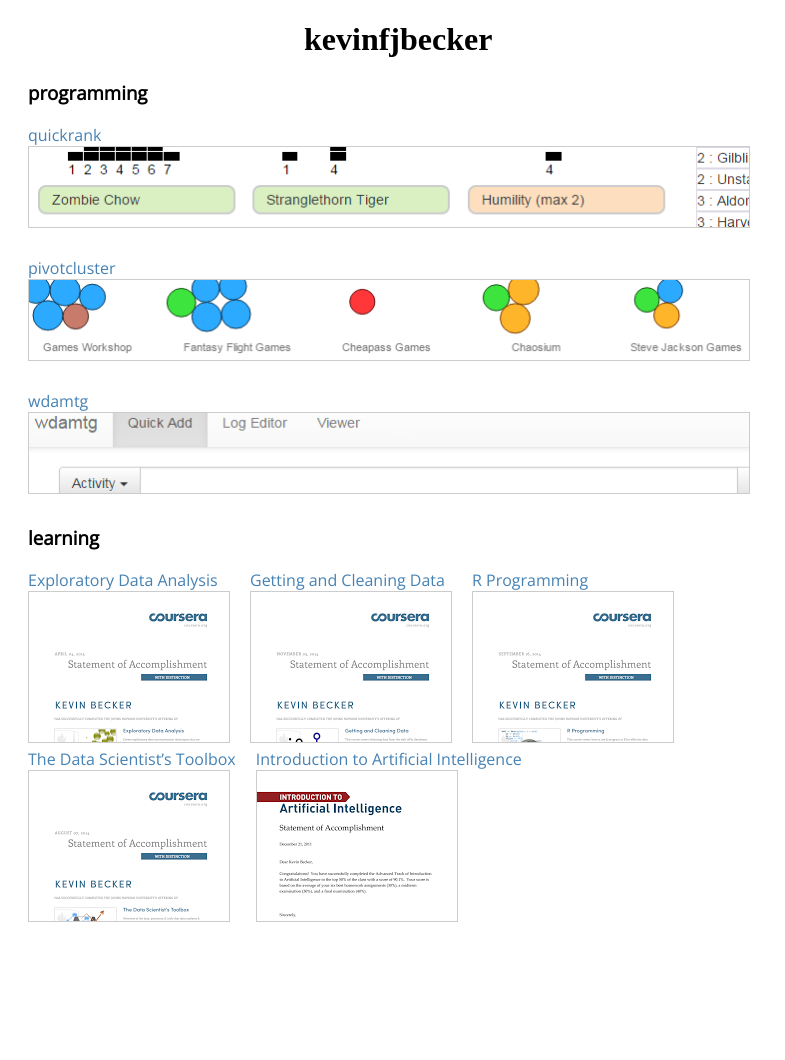
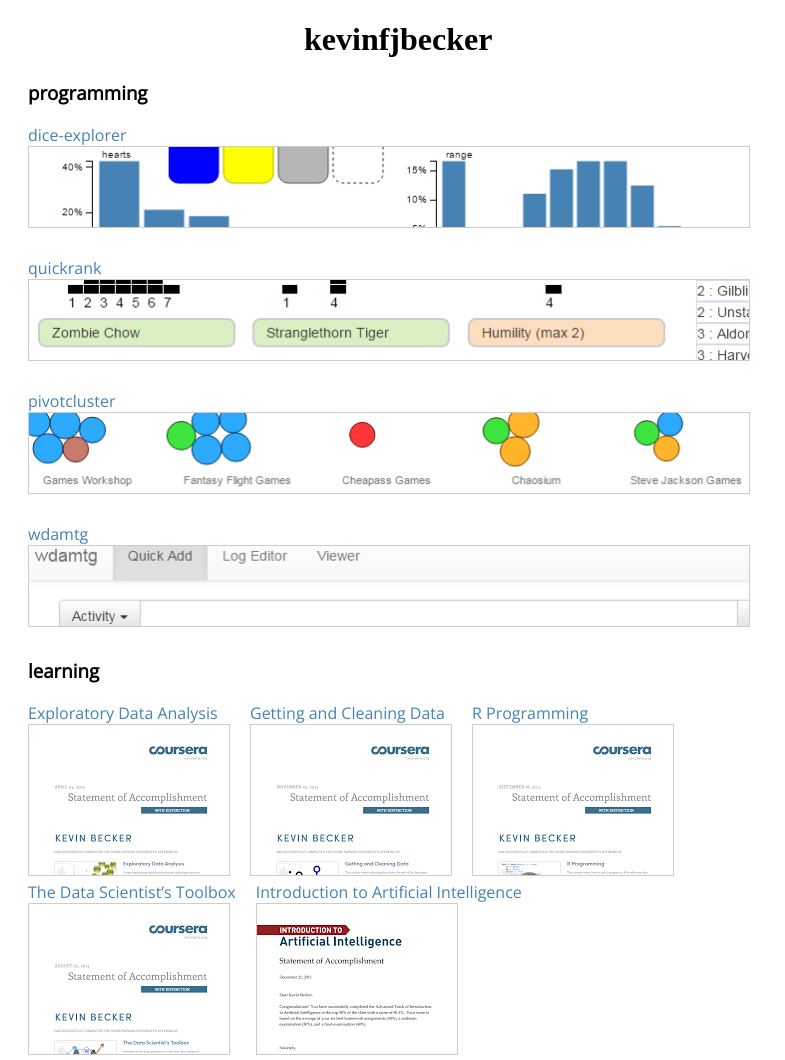
Before and after one commit to kevinfjbecker/kevinfjbecker.github.io, a plain HTML site: page index.html in a window 1280 px wide. Shown: the whole page, without its empty margins (0-785 px from the left). Before the commit the page ends 927 px from the top, so only its background shows below. Drawn offline with nearby package versions, Linux system fonts and the light colour scheme; a web font is replaced by a local one.

Commit message:
Added dice-explorer
Added image and link for dice explorer app

```diff
--- a/index.html
+++ b/index.html
@@ -56,6 +56,10 @@ a {
 
 var pageData = {
         "projects": [{
+            "title": "dice-explorer",
+            "href": "http://kevinfjbecker.github.io/dice-explorer/",
+            "preview": "img/dice-explorer.png"
+        },{
             "title": "quickrank",
             "href": "http://kevinfjbecker.github.io/quickrank/",
             "preview": "img/quickrank.png"
```
Also changed, not shown: img/dice-explorer.png (added).
